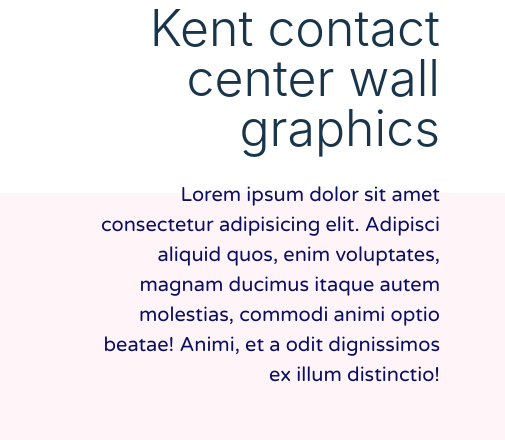
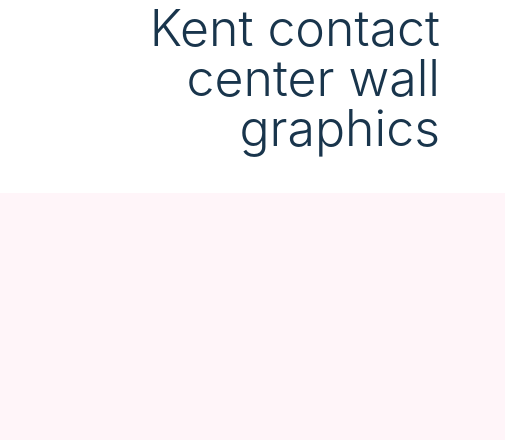
Before and after one commit to wellhairy/site, a Gatsby site: page / in a window 1280 px wide. Shown: the part 1375-1815 px from the top of the page, 0-505 px from the left. Built offline with nearby package versions, Linux system fonts and the light colour scheme; Gatsby itself is replaced by a stand-in of ours; grey boxes are pictures that could not be loaded.

Commit message:
Remove lorem ipsum'

```diff
--- a/src/components/kempella/Kempella.jsx
+++ b/src/components/kempella/Kempella.jsx
@@ -20,7 +20,7 @@ const Kempella = () => {
   <div className={styles.container}>
     <div className={styles.content}>
       <h3 className={styles.content__heading}>Kempella consultancy Zambia</h3>
-      <p>Lorem ipsum dolor sit amet consectetur adipisicing elit. Adipisci aliquid quos, enim voluptates, magnam ducimus itaque autem molestias, commodi animi optio beatae! Animi, et a odit dignissimos ex illum distinctio!</p>
+      {/* <p>Lorem ipsum dolor sit amet consectetur adipisicing elit. Adipisci aliquid quos, enim voluptates, magnam ducimus itaque autem molestias, commodi animi optio beatae! Animi, et a odit dignissimos ex illum distinctio!</p> */}
     </div>
 
     <Img fluid={data.imageTwo.childImageSharp.fluid} className={`${styles.img__two} ${global.no_margin_bottom}`} />
--- a/src/components/pensions/Pensions.jsx
+++ b/src/components/pensions/Pensions.jsx
@@ -27,7 +27,7 @@ const Pensions = () => {
     <div className={`${styles.content} ${styles.content_one}`}>
       <h3 className={styles.section_title}>Kent pensions fund</h3>
       <h4 className={styles.content_heading}>Graphics</h4>
-      <p>Lorem ipsum dolor sit amet consectetur adipisicing elit. Adipisci aliquid quos, enim voluptates, magnam ducimus itaque autem molestias, commodi animi optio beatae! Animi, et a odit dignissimos ex illum distinctio!</p>
+      {/* <p>Lorem ipsum dolor sit amet consectetur adipisicing elit. Adipisci aliquid quos, enim voluptates, magnam ducimus itaque autem molestias, commodi animi optio beatae! Animi, et a odit dignissimos ex illum distinctio!</p> */}
     </div>
 
     <Img fluid={data.imageTwo.childImageSharp.fluid} className={`${styles.img__two} ${global.no_margin_bottom}`} />
@@ -36,7 +36,7 @@ const Pensions = () => {
 
     <div className={`${styles.content} ${styles.content_two}`}>
       <h4 className={styles.content_heading}>Website</h4>
-      <p>Lorem ipsum dolor sit amet consectetur adipisicing elit. Adipisci aliquid quos, enim voluptates, magnam ducimus itaque autem molestias, commodi animi optio beatae! Animi, et a odit dignissimos ex illum distinctio!</p>
+      {/* <p>Lorem ipsum dolor sit amet consectetur adipisicing elit. Adipisci aliquid quos, enim voluptates, magnam ducimus itaque autem molestias, commodi animi optio beatae! Animi, et a odit dignissimos ex illum distinctio!</p> */}
     </div>
 
     <Img fluid={data.imageFour.childImageSharp.fluid} className={`${styles.img__four} ${global.no_margin_bottom}`} />
--- a/src/components/wall-graphics/WallGraphics.jsx
+++ b/src/components/wall-graphics/WallGraphics.jsx
@@ -23,7 +23,7 @@ const WallGraphics = () => {
   <div className={styles.container}>
     <div className={styles.content}>
       <h3 className={styles.content__heading}>Kent contact center wall graphics</h3>
-      <p>Lorem ipsum dolor sit amet consectetur adipisicing elit. Adipisci aliquid quos, enim voluptates, magnam ducimus itaque autem molestias, commodi animi optio beatae! Animi, et a odit dignissimos ex illum distinctio!</p>
+      {/* <p>Lorem ipsum dolor sit amet consectetur adipisicing elit. Adipisci aliquid quos, enim voluptates, magnam ducimus itaque autem molestias, commodi animi optio beatae! Animi, et a odit dignissimos ex illum distinctio!</p> */}
     </div>
 
     <Img fluid={data.imageOne.childImageSharp.fluid} className={`${styles.img} ${styles.img__one}`} />
```
